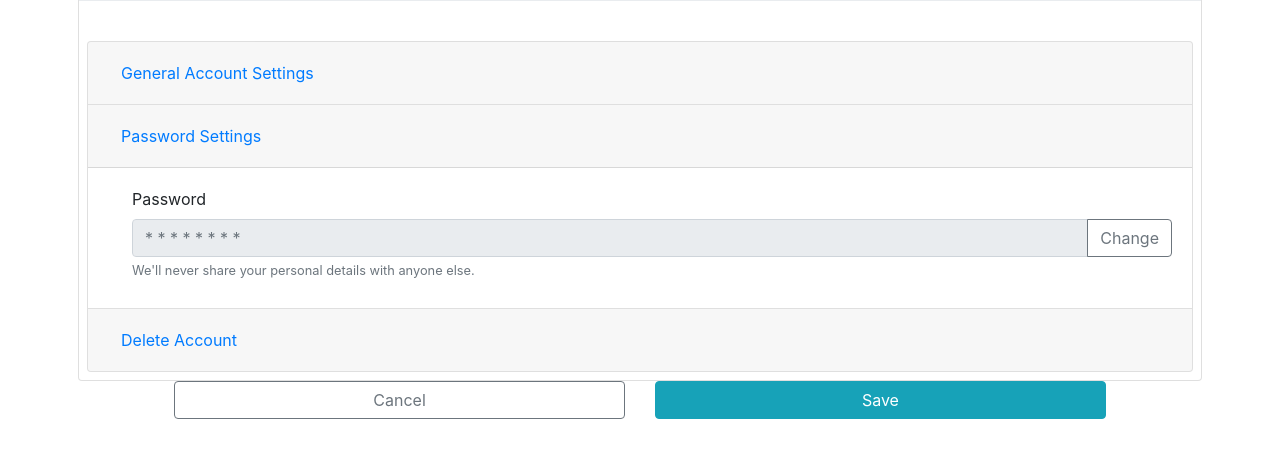
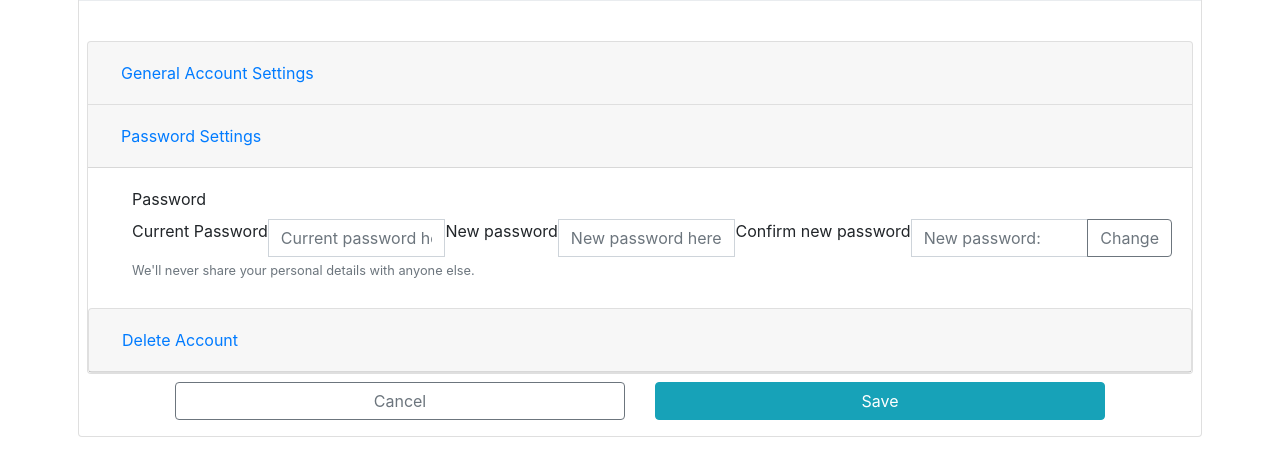
Before and after one commit to sebpapararo/UEA-Life, a Flask app: template templates/settings.html in a window 1280 px wide, after a click on "Password Settings". Shown: the part 289-765 px from the top of the page. Run offline with Flask 2, Linux system fonts and the light colour scheme; the template is opened without the code that fills it, so the values that code supplies are empty; some libraries are stand-ins or nearby versions.

Commit message:
Ability to change password
Signed-off-by: Sebastian Papararo <s.papararo@gmail.com>

```diff
--- a/app.py
+++ b/app.py
@@ -252,7 +252,6 @@ def createPost():
     title = request.form.get('title', None)
     content = request.form.get('content', None)
 
-    user_cookie = functions.getCookie()
     posted_by = validSessions.checkSession(user_cookie)
 
     tod = datetime.datetime.today().strftime('%d/%m/%Y %H:%M')
@@ -454,6 +453,58 @@ def updateEmail():
     flash('Email updated successfully!')
     return redirect('/accountSettings')
 
+
+@app.route('/accountSettings/updatePassword', methods=['POST'])
+def updatePassword():
+    # Is Authed Guard, redirects to the login
+    user_cookie = functions.getCookie()
+    if validSessions.checkSession(user_cookie) is False:
+        flash('Mate, you dont have a session hackerman! Go and login')
+        return redirect('/')
+
+    currentPassword = request.form.get('password', None)
+    newPassword = request.form.get('newPassword', None)
+    newPasswordCheck = request.form.get('newPasswordCheck', None)
+
+    uid = validSessions.checkSession(user_cookie) # TODO: get from request
+
+    # Check they have sent a field called password
+    if currentPassword is None or currentPassword == '':
+        flash('Email field not sent mate')
+        return redirect('/accountSettings')
+
+    if newPassword != newPasswordCheck:
+        flash('Passwords did not match!')
+        return redirect('/accountSettings')
+
+    # Verify the email is in the correct format using a regular expression
+    if not functions.validatePassword(newPassword):
+        flash('Password was not valid!')
+        return redirect('/accountSettings')
+
+    # Make sure current password is correct
+    userSalt = query_db('SELECT salt FROM users WHERE id = "%s"' % uid)[0].get('salt')
+    userSalt = b64decode(userSalt.encode())
+    if functions.generateHashedPass(userSalt, currentPassword) != query_db('SELECT password FROM users WHERE id = "%s"' % uid)[0].get('password'):
+        flash('Current password was incorrect!')
+        return redirect('/accountSettings')
+
+    if currentPassword == newPassword:
+        flash('Your new password was the same as the old one you melt!')
+        return redirect('/accountSettings')
+
+    newSalt = functions.generateSalt()
+    newHashedPass = functions.generateHashedPass(newSalt, newPassword)
+    newSalt = b64encode(newSalt)
+
+    # Update requesting users email to the supplied
+    query_db('UPDATE users SET password="%s", salt="%s" WHERE id="%s"' % (newHashedPass, newSalt.decode(), uid))
+    get_db().commit()
+
+    flash('Password updated successfully!')
+    return redirect('/accountSettings')
+
+
 @app.route('/forgotPassword', methods=['GET', 'POST'])
 def forgotPassword():
     # Is Authed Guard, redirects to the login
@@ -568,11 +619,10 @@ def register():
 def delete_account():
 
     user_cookie = functions.getCookie()
-    uid = validSessions.checkSession(user_cookie)
-
     if validSessions.checkSession(user_cookie) is False:
         flash('Really?! You can\'t delete an account your not logged in to!')
         return redirect('/')
+    uid = validSessions.checkSession(user_cookie)
 
     if request.form['verifyEmail'] is not None:
 
@@ -588,6 +638,10 @@ def delete_account():
                 update_query = 'UPDATE posts SET posted_by = "Deleted User" WHERE posted_by = "%s";' % uid
                 query_db(update_query)
                 delete_query = 'DELETE FROM users WHERE id = "%s";' % uid
+                # TODO: 06/03/2020 remove from profiles
+                # TODO: 06/03/2020 update the replies table to deleted user
+                # TODO: 06/03/2020  delete from forgotpassword and verifyemail tables
+
                 query_db(delete_query)
                 get_db().commit()
 
--- a/templates/settings.html
+++ b/templates/settings.html
@@ -13,14 +13,12 @@
     </div>
 
 
-        {#        <h5 class="card-title">Account Settings</h5>#}
     <div class="container">
         {% for message in get_flashed_messages() %}
             <div class="alert alert-warning">
                 {{ message }}
             </div>
         {% endfor %}
-            <!-- /container -->
     </div>
 
     <div class="accordion m-2" id="accordionSettings">
@@ -35,7 +33,6 @@
                         General Account Settings
                     </button>
                 </h5>
-                    <!-- /card-header -->
             </div>
 
             <div id="collapseGeneral" class="collapse show" aria-labelledby="generalSettings"
@@ -54,9 +51,7 @@
                                         <button id="button-username" class="btn btn-outline-secondary" type="button"
                                                 onclick="profileUndisable('username')">Change
                                         </button>
-                                            <!-- /input-group-append -->
                                     </div>
-                                        <!-- /input-group -->
                                 </div>
                             </form>
                             <small id="emailHelp" class="form-text text-muted">
@@ -66,7 +61,8 @@
                             <form action="/accountSettings/updateEmail" method="POST" role="change-email" id="update-email">
                                 <label for="exampleInputEmail1">Email address</label>
                                 <div class="input-group">
-                                        <input disabled id="email" name="email" type="text" class="form-control" placeholder="Your email here:" aria-label="Recipient's email" aria-describedby="basic-addon2">
+                                    <input disabled id="email" name="email" type="text" class="form-control" placeholder="Your email here:"
+                                           aria-label="Recipient's email" aria-describedby="basic-addon2">
                                     <div class="input-group-append">
                                         <button id="button-email" class="btn btn-outline-secondary" type="button"
                                                 onclick="profileUndisable('email')">
@@ -110,17 +106,27 @@
                         <div class="col">
                             <label for="exampleInputEmail1">Password</label>
                             <div class="input-group">
-                                    <input disabled id="password" type="text" class="form-control"
-                                           placeholder="* * * * * * * *"
-                                           aria-label="Recipient's username" aria-describedby="basic-addon2">
+                                <form action="/accountSettings/updatePassword" method="POST" role="change-password" id="update-password">
+                                    <div class="input-group">
+                                        <label for="exampleInputPassword">Current Password</label>
+                                        <input id="password" name="password" type="password" class="form-control" placeholder="Current password here:"
+                                               aria-label="Recipient's password" aria-describedby="basic-addon2">
+                                        <label for="exampleInputPassword">New password</label>
+                                        <input id="newPassword" name="newPassword" type="password" class="form-control" placeholder="New password here:"
+                                               aria-label="Recipient's password" aria-describedby="basic-addon2">
+                                        <label for="exampleInputPassword">Confirm new password</label>
+                                        <input id="newPasswordCheck" name="newPasswordCheck" type="password" class="form-control" placeholder="New password:"
+                                               aria-label="Recipient's password" aria-describedby="basic-addon2">
                                         <div class="input-group-append">
-                                        <button class="btn btn-outline-secondary" type="button"
-                                                onclick="profileUndisable('password')">Change
+                                            <button id="button-password" class="btn btn-outline-secondary" type="button"
+                                                    onclick="profileUndisable('password')">
+                                                Change
                                             </button>
                                             <!-- /input-group-append -->
                                         </div>
                                         <!-- /input-group -->
                                     </div>
+                                </form>
                                 <small id="emailHelp" class="form-text text-muted">
                                     We'll never share your personal details with anyone else.
                                 </small>
```
Also changed, not shown: database.db. Lines whose indentation alone changed are shown as unchanged.
